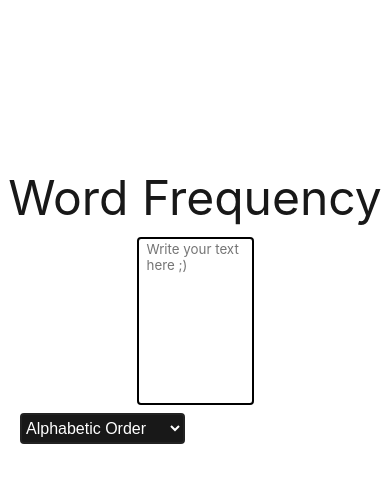
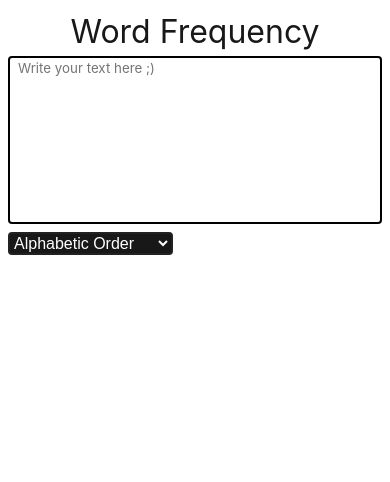
Before and after one commit to rafaelofil/Words-Frequency, a Vue app: page / in a window 390 px wide. Shown: the top 482 px of the page. Built offline with nearby package versions, Linux system fonts and the light colour scheme.

Commit message:
Responsive

```diff
--- a/src/App.vue
+++ b/src/App.vue
@@ -28,4 +28,12 @@ body {
   color: var(--vt-c-black);
 }
 
+@media (max-width: 400px) {
+  .title {
+    font-size: 2rem;
+    line-height: 1;
+
+    margin-top: 1rem;
+  }
+}
 </style>
--- a/src/components/BoxWord.vue
+++ b/src/components/BoxWord.vue
@@ -7,8 +7,6 @@
   let order: Ref<string> = ref("Alphabetic Order");
 
   const words: ComputedRef<string[]> = computed(() => text.value.split(/[^A-ZÀ-ź]/gi).filter((item) => item != "").sort());
-
-  // watch(order, (newOrder) => orderWords(newOrder));
 
  function countWords() {
    wordsFrequency.value = [];
@@ -61,6 +59,7 @@
 
 <template>
 	<div class="container-text">
+
 		<textarea id="text" name="text" rows="10" v-model="text" @keyup="countWords" placeholder="Write your text here ;)"></textarea>
 
     <div>
@@ -70,6 +69,7 @@
         <option>Descending Order</option>
       </select>
     </div>
+
     <table class="container-table" v-if="words.length > 0">
       <thead>
         <th>Words</th>
@@ -82,6 +82,7 @@
         </tr>
       </tbody>
     </table>
+
 	</div>
 </template>
 
@@ -116,10 +117,6 @@
   background: var(--color-background);
   border: 2px solid var(--color-border);
   border-radius: 4px;
-}
-
-#order option {
-  cursor: pointer;
 }
 
 #text {
@@ -159,4 +156,30 @@
   justify-content: space-around;
 }
 
+@media (max-width: 1185px) {
+  #text {
+    width: 350px;
+  }
+}
+
+@media (max-width: 400px) {
+  .container-text {
+    padding: 0.5rem;
+  }
+
+  .container-text > div {
+    margin: 0rem;
+    width: 100%;
+  }
+
+  .container-table, #text {
+    width: 100%;
+  }
+
+  #order {
+    margin: 0.5rem 0;
+    padding: 0rem;
+  }
+}
+
 </style>
```
